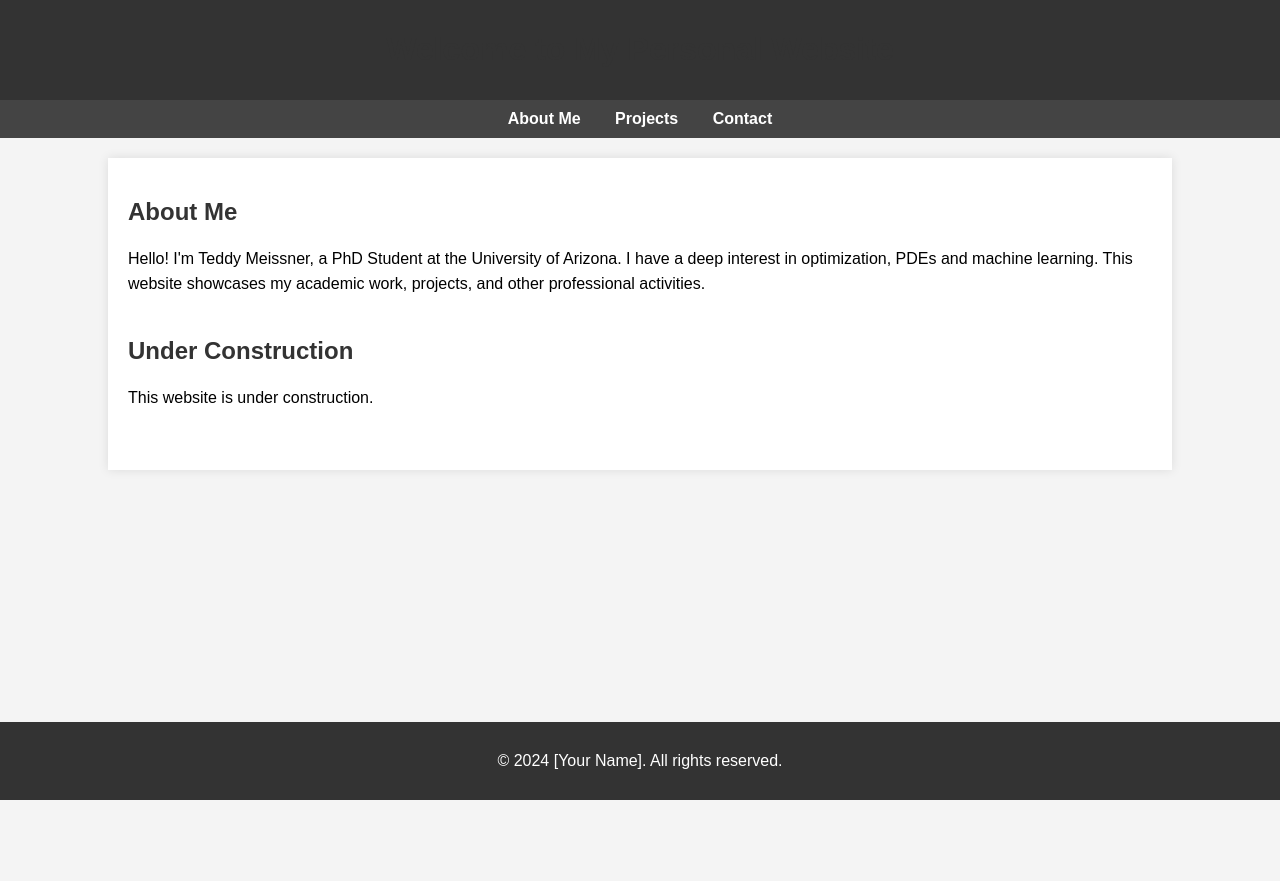
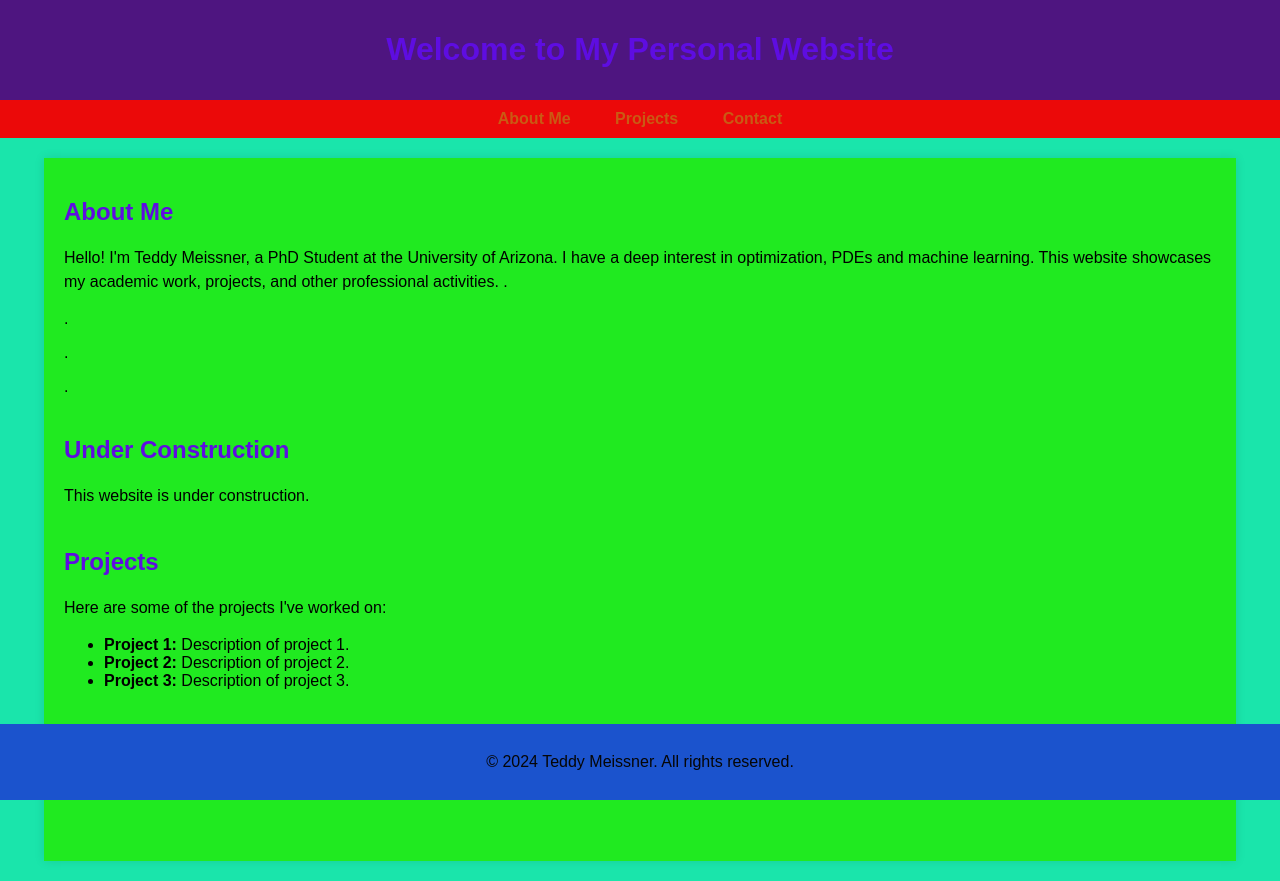
Before and after one commit to TeddyMeissner/TeddyMeissner.github.io, a plain HTML site: page index.html in a window 1280 px wide. Before the commit the page ends 800 px from the top, so only its background shows below. Drawn offline with Linux system fonts and the light colour scheme.

Commit message:
Messing around with template

```diff
--- a/index.html
+++ b/index.html
@@ -10,25 +10,25 @@
             font-family: Arial, sans-serif;
             margin: 0;
             padding: 0;
-            background-color: #f4f4f4;
+            background-color: #1ae5ab;
         }
 
         header {
-            background-color: #333;
-            color: #fff;
+            background-color: #4e1580;
+            color: #3f1ff7;
             padding: 10px 0;
             text-align: center;
         }
 
         nav {
             text-align: center;
-            background-color: #444;
+            background-color: #eb0909;
             padding: 10px 0;
         }
 
         nav a {
-            color: white;
-            margin: 0 15px;
+            color: rgb(202, 90, 20);
+            margin: 0 20px;
             text-decoration: none;
             font-weight: bold;
         }
@@ -38,11 +38,11 @@
         }
 
         .container {
-            width: 80%;
+            width: 90%;
             margin: 20px auto;
             padding: 20px;
-            background-color: #fff;
-            box-shadow: 0 0 10px rgba(0, 0, 0, 0.1);
+            background-color: #20ea20;
+            box-shadow: 0 0 10px rgba(19, 19, 19, 0.1);
         }
 
         section {
@@ -50,18 +50,18 @@
         }
 
         h1, h2 {
-            color: #333;
+            color: #5e0de1;
         }
 
         p {
-            line-height: 1.6;
+            line-height: 1.5;
         }
 
         footer {
             text-align: center;
             padding: 10px 0;
-            background-color: #333;
-            color: #fff;
+            background-color: #1b53cd;
+            color: #060606;
             position: fixed;
             width: 100%;
             bottom: 0;
@@ -86,15 +86,20 @@
         <section id="about">
             <h2>About Me</h2>
             <p>Hello! I'm Teddy Meissner, a PhD Student at the University of Arizona.
-                I have a deep interest in optimization, PDEs and machine learning. This website showcases my academic work, projects, and other professional activities.</p>
-        </section>
+                I have a deep interest in optimization, PDEs and machine learning. This website showcases my academic work, projects, and other professional activities.
+            . </p>
+            . </p>
+            . </p>
+            . </p>
+
+            </section>
 
         <section id="Under Construction">
             <h2>Under Construction</h2>
             <p>This website is under construction.</p>
         </section>
 
-        <!-- <section id="projects">
+        <section id="projects">
             <h2>Projects</h2>
             <p>Here are some of the projects I've worked on:</p>
             <ul>
@@ -106,12 +111,12 @@
 
         <section id="contact">
             <h2>Contact</h2>
-            <p>If you'd like to get in touch, feel free to email me at <a href="mailto:your.email@example.com">your.email@example.com</a> or connect with me on <a href="https://www.linkedin.com/in/your-profile" target="_blank">LinkedIn</a>.</p>
-        </section> -->
+            <p>If you'd like to get in touch, feel free to email me at <a href="mailto:tmeissner@arizona.edu">tmeissner@arizona.edu</a> or connect with me on <a href="https://www.linkedin.com/in/your-profile" target="_blank">LinkedIn</a>.</p>
+        </section>
     </div>
 
     <footer>
-        <p>&copy; 2024 [Your Name]. All rights reserved.</p>
+        <p>&copy; 2024 Teddy Meissner. All rights reserved.</p>
     </footer>
 
 </body>
```
